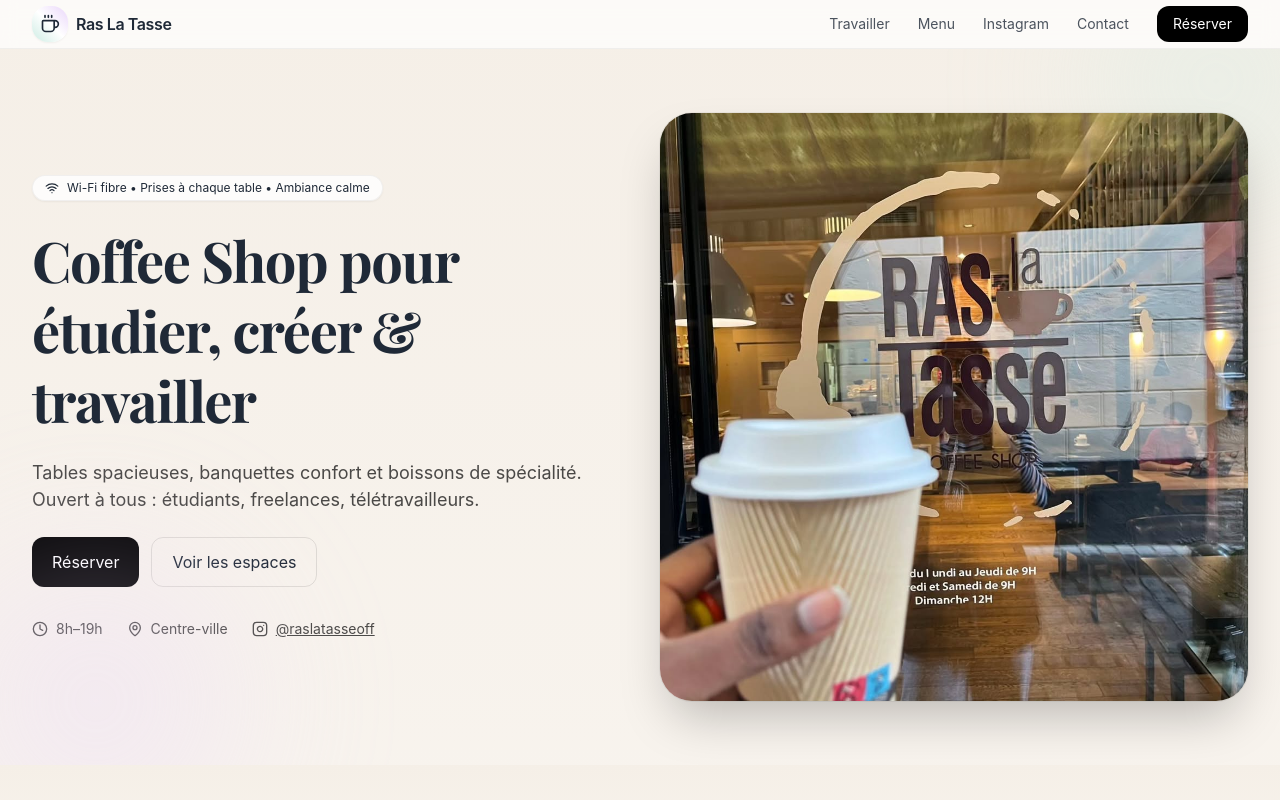
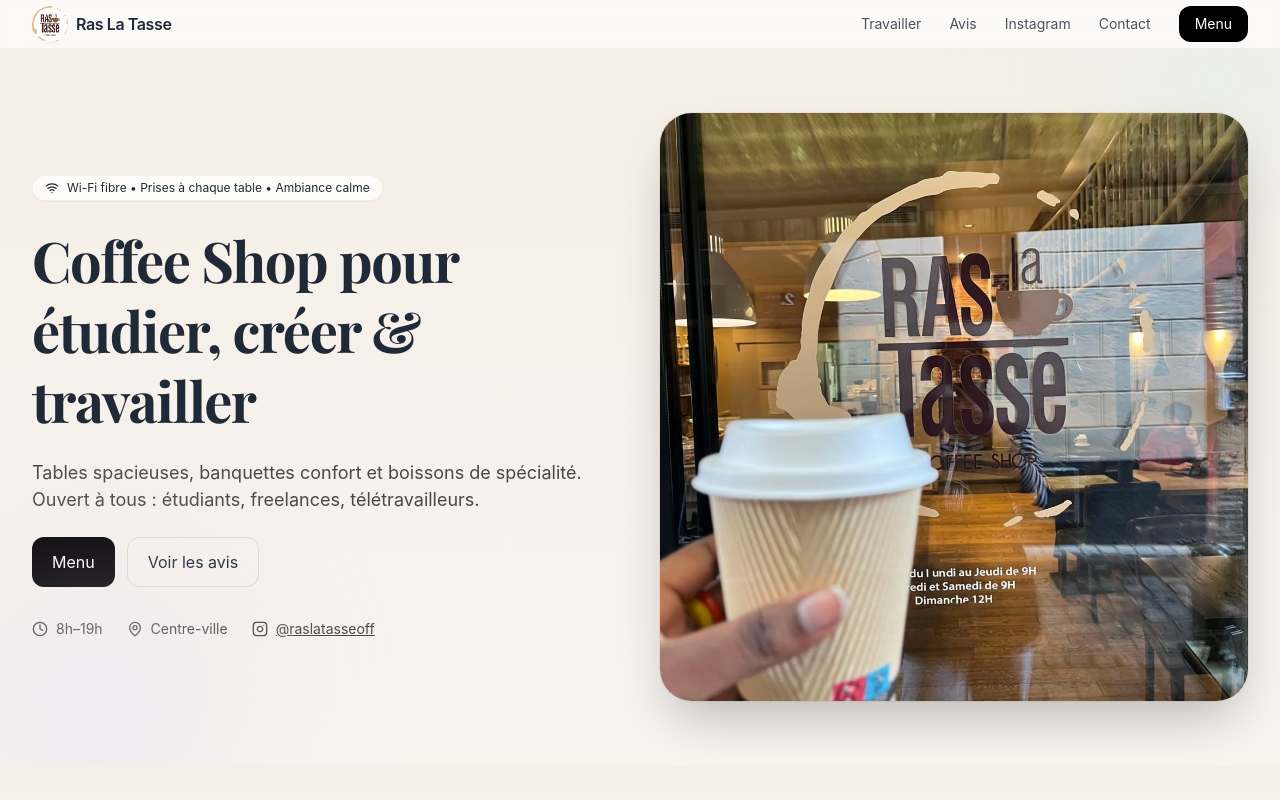
Before and after one commit to 113023/estela, a React (Create React App) app: page / in a window 1280 px wide. Shown: the top 800 px of the page. Built offline with nearby package versions, Linux system fonts and the light colour scheme.

Commit message:
Changes in the button and put the right logo

```diff
--- a/src/components/Hero.jsx
+++ b/src/components/Hero.jsx
@@ -39,16 +39,16 @@ export default function Hero() {
 
             <div className="flex flex-wrap justify-center lg:justify-start gap-3">
               <a
-                href="#reserve"
+                href="#menu"
                 className="inline-flex items-center justify-center rounded-xl px-5 py-3 bg-black text-white text-sm md:text-base"
               >
-                Réserver
+                Menu
               </a>
               <a
-                href="#work"
+                href="#opinions"
                 className="inline-flex items-center justify-center rounded-xl px-5 py-3 border border-black/10 text-sm md:text-base"
               >
-                Voir les espaces
+                Voir les avis
               </a>
             </div>
 
--- a/src/components/TopBar.jsx
+++ b/src/components/TopBar.jsx
@@ -1,7 +1,6 @@
 import BRAND from "../constants/brand";
 import Container from "./Container";
 import MobileMenu from "./MobileMenu";
-import { Coffee } from "lucide-react";
 
 export default function TopBar() {
   return (
@@ -10,17 +9,21 @@ export default function TopBar() {
         <Container>
           <div className="h-12 flex items-center justify-between">
             <a href="#home" className="flex items-center gap-2">
-              <div className="h-9 w-9 rounded-2xl bg-gradient-to-tr from-[#CDECE3] via-white to-[#E9D5FA] grid place-items-center shadow-sm">
-                <Coffee className="h-5 w-5" />
+              <div className="h-9 w-9 rounded-2xl bg-gradient-to-tr from-[#CDECE3] via-white to-[#E9D5FA] grid place-items-center shadow-sm overflow-hidden">
+                <img
+                  src="/logo.jpg"
+                  alt={BRAND.name}
+                  className="w-full h-full object-contain"
+                />
               </div>
               <span className="font-semibold tracking-tight">{BRAND.name}</span>
             </a>
             <div className="hidden md:flex items-center gap-7 text-sm">
               <a href="#work" className="opacity-80 hover:opacity-100">Travailler</a>
-              <a href="#menu" className="opacity-80 hover:opacity-100">Menu</a>
+              <a href="#opinions" className="opacity-80 hover:opacity-100">Avis</a>
               <a href="#insta" className="opacity-80 hover:opacity-100">Instagram</a>
               <a href="#contact" className="opacity-80 hover:opacity-100">Contact</a>
-              <a href="#reserve" className="inline-flex items-center rounded-xl px-4 py-2 bg-black text-white hover:opacity-90">Réserver</a>
+              <a href="#menu" className="inline-flex items-center rounded-xl px-4 py-2 bg-black text-white hover:opacity-90">Menu</a>
             </div>
             <MobileMenu />
           </div>
```
Also changed, not shown: public/logo.jpg (added).
